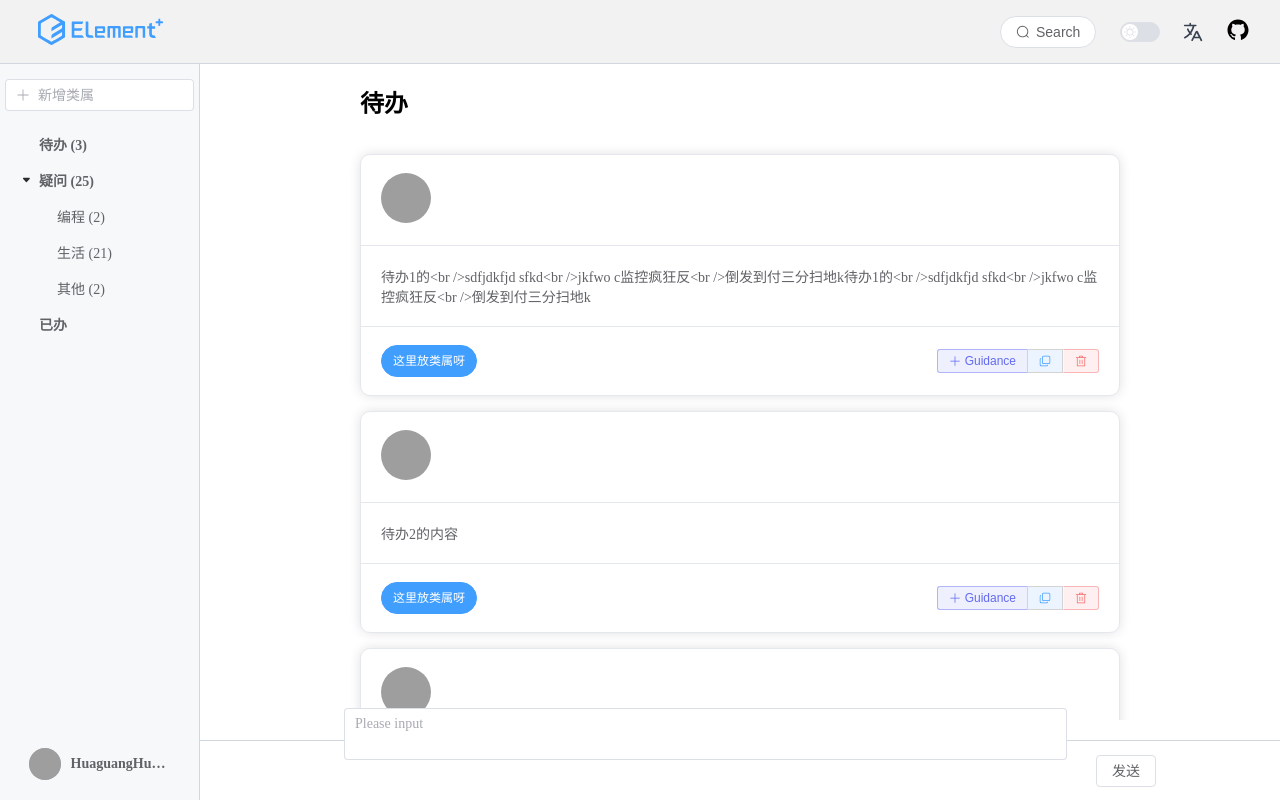
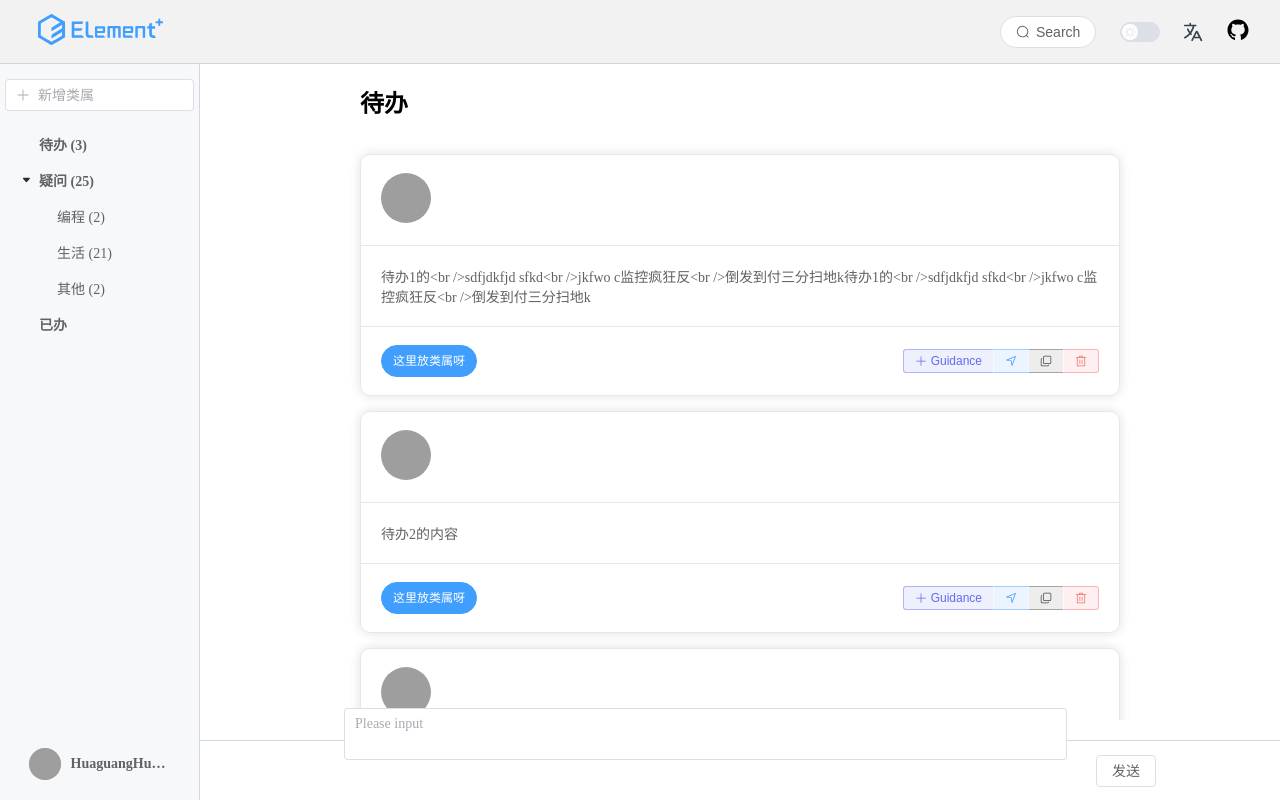
Before and after one commit to Huaguang-XinZhe/LingGuang_FE, a Vue app: page / in a window 1280 px wide. Built offline with nearby package versions, Linux system fonts and the light colour scheme; grey boxes are pictures that could not be loaded.

Commit message:
feat: ✨ 对接后端，实现输入更新相关交互

```diff
--- a/src/App.vue
+++ b/src/App.vue
@@ -36,7 +36,7 @@
 </template>
 
 <script lang="ts" setup>
-import MdInput2 from "@/components/bottom-input/MdInput2.vue";
+import MdInput2 from "@/components/bottom-input/MdInput.vue";
 import LeftAside from "@/components/left-aside/LeftAside.vue";
 import MainList from "@/components/main/MainList.vue";
 import MyHeader from "@/components/header/MyHeader.vue";
--- a/src/components/bottom-input/MdInput.vue
+++ b/src/components/bottom-input/MdInput.vue
@@ -1,15 +1,151 @@
+<!-- @format -->
+
+<template>
+  <el-row class="container">
+    <el-col :span="22" class="left-col">
+      <el-input
+        class="my-textarea"
+        v-model="textarea"
+        :autosize="{ minRows: 2, maxRows: 20 }"
+        type="textarea"
+        placeholder="Please input"
+        resize="none"
+        @keydown.ctrl.enter="handleInput"
+        v-loading
+        ref="myInput"
+      />
+    </el-col>
+    <el-col :span="2" class="right-col">
+      <el-button @click="handleInput">发送</el-button>
+    </el-col>
+  </el-row>
+</template>
+
 <script setup lang="ts">
-import { ref } from "vue";
+import { nextTick, ref, watch } from "vue";
+import axios from "axios";
+import { ElInput, ElMessage } from "element-plus";
+import { useListStore } from "@/stores/listStore";
+import { useScrollStore } from "@/stores/scrollStore";
+import { useItemStore } from "@/stores/itemStore";
+import { requestUpdateItem } from "@/useItemUpdater";
+
+type ClassifierType = "TRIE" | "REGEX" | "AI";
+
+interface ClassificationResult {
+  category: string;
+  matchResult: string;
+  classifier: ClassifierType;
+}
 
 const textarea = ref("");
+const myInput = ref<InstanceType<typeof ElInput>>();
+const listStore = useListStore();
+const scrollStore = useScrollStore();
+const itemStore = useItemStore();
+
+// 监听 itemStore 中的 item，如果不为 null（已经被设置），就填充到输入框中
+watch(
+  () => itemStore.item,
+  (newValue) => {
+    console.log("监视到 item 变化");
+    if (!newValue) return; // 为 null 直接返回
+    textarea.value = newValue.content;
+    // 输入框聚焦
+    nextTick(() => {
+      myInput.value?.focus();
+    });
+  },
+);
+
+/**
+ * 请求新增项（与后端交互，插入数据）
+ */
+function requestAddItem() {
+  axios
+    .post("http://localhost:8080/inputs", textarea.value, {
+      headers: {
+        "Content-Type": "text/plain",
+      },
+    })
+    .then((response) => {
+      // 成功回调
+      console.log("axios then 响应", response.data);
+      // data 拿到的是 Result，data.data 才是 ClassificationResult
+      const result: ClassificationResult | null = response.data.data;
+      console.log("result", result);
+      if (result == null) {
+        ElMessage.info("未能类属");
+      } else {
+        ElMessage.success(`类属于：${result.category}`);
+      }
+    })
+    .catch((reason) => {
+      // 失败回调
+      // console.log("axios catch 问题：", reason.message);
+      ElMessage.error(reason.message);
+    });
+}
+
+function addItem() {
+  // 数据库新增项
+  requestAddItem();
+  // 列表新增项
+  listStore.addToList({
+    id: 5,
+    content: textarea.value,
+  });
+}
+
+function updateItem() {
+  // 数据库更新项
+  requestUpdateItem(itemStore.item.id, textarea.value);
+  // 列表更新项
+  listStore.updateItem(itemStore.item, textarea.value);
+}
+
+function handleInput() {
+  // 不为 null 就说明点击了填充到输入框的按钮（默认为 null，以此来区分是新增项还是更新项）
+  if (itemStore.item) {
+    updateItem();
+  } else {
+    addItem();
+    // 下次模板重新渲染的时候再执行滚动，要不然只会到当前列表的底部，而不会到新增项后的列表的底部
+    nextTick(() => {
+      // 滚动到列表底部
+      scrollStore.scrollToBottom();
+    });
+  }
+  // 清空输入框
+  textarea.value = "";
+  // 重置，清为 null
+  itemStore.reset();
+}
 </script>
 
-<template>
-  <el-input
-    v-model="textarea"
-    :autosize="{ minRows: 2, maxRows: 4 }"
-    type="textarea"
-    placeholder="Please input"
-  />
-</template>
-<style scoped></style>
+<style scoped>
+/* 尽可能用自己的类吧，这样控制多些 */
+.container {
+  width: 80%;
+  height: 100%;
+  margin: 0 auto;
+}
+.left-col {
+  position: relative;
+}
+.right-col {
+  text-align: right; /* 水平居右 */
+  margin: auto 0; /* 垂直居中 */
+}
+.my-textarea {
+  width: 100%;
+  position: absolute; /* 使用绝对定位固定底部 */
+  bottom: 20px;
+  box-sizing: border-box; /* 必须加这个，要不然左右 padding 无效，实际会维持宽度往右推 */
+  padding: 0 20px;
+}
+/* 直接写 textarea 控制不了底层的样式 */
+/* textarea {
+  padding: 50px 0;
+} */
+</style>
--- a/src/components/main/MainItem.vue
+++ b/src/components/main/MainItem.vue
@@ -5,15 +5,20 @@
     <template #header>
       <PreviewImages />
     </template>
-    <el-text class="text" contenteditable>
-      {{ content }}
+    <el-text
+      class="text"
+      contenteditable
+      @blur="handleBlur"
+      @keydown.ctrl.enter="handleCtrlEnter"
+    >
+      {{ item.content }}
     </el-text>
     <template #footer>
       <el-row justify="space-between" align="middle">
         <el-tag class="tag" round size="large" effect="dark" contenteditable
           >这里放类属呀</el-tag
         >
-        <OperationButtons />
+        <OperationButtons @trigger-fill-input="setItemToPinia" />
       </el-row>
     </template>
   </el-card>
@@ -22,26 +27,25 @@
 <script setup lang="ts">
 import PreviewImages from "@/components/main/PreviewImages.vue";
 import OperationButtons from "@/components/main/OperationButtons.vue";
-// 接收 content
-defineProps({
-  content: String,
+import type { ListItem } from "@/types";
+import type { PropType } from "vue";
+import { useListStore } from "@/stores/listStore";
+import { useItemStore } from "@/stores/itemStore";
+import { requestUpdateItem } from "@/useItemUpdater";
+
+// defineProps({
+//   item: Object as PropType<ListItem>, // 这种写法在模板中应用的时候，item 有可能是 undefined
+// });
+
+const props = defineProps({
+  item: {
+    type: Object as PropType<ListItem>,
+    required: true, // 加个 required 就不会是 undefined 了
+  },
 });
 
-function handleDragStart(e: DragEvent) {
-  //   // console.log(e);
-  //   const draggingElement = e.target as HTMLElement;
-  //
-  //   // 改变拖拽元素的大小（不能这样改，这会直接改变原拖拽元素的大小）
-  //   // draggingElement.style.width = "100px";
-  //   // draggingElement.style.height = "100px";
-  //
-  //   // 改变拖拽 ghost 的大小
-  //   const ghostElement = draggingElement.cloneNode(true) as HTMLElement;
-  //   ghostElement.style.width = "100px";
-  //   ghostElement.style.height = "20px";
-  //   document.body.appendChild(ghostElement);
-  //   e.dataTransfer?.setDragImage(ghostElement, 0, 0);
-}
+const listStore = useListStore();
+const itemStore = useItemStore();
 
 function handleDragEnd(e: DragEvent) {
   // 相对于视口的位置
@@ -54,6 +58,33 @@ function handleDragEnd(e: DragEvent) {
   // const elements = document.elementsFromPoint(x, y);
   // console.log(elements);
 }
+
+function handleCtrlEnter(e: KeyboardEvent) {
+  // console.log(e);
+  const span = e.target as HTMLSpanElement;
+  // 让这个 span 失去焦点
+  span.blur();
+  // updateItem(span.innerText); // 这里无需再处理了，blur 事件会处理
+}
+
+function handleBlur(e: FocusEvent) {
+  // lastContent 不会发生变化
+  // console.log(lastContent);
+  const target = e.target as HTMLSpanElement;
+  const text = target.innerText;
+  // console.log(e, target, text);
+  // 相同就返回，不同就更新列表中的数据
+  const item = props.item;
+  if (item.content === text) return;
+  listStore.updateItem(item, text);
+  // console.log(listStore.list);
+  requestUpdateItem(item.id, text);
+}
+
+// 点击按钮组的填充按钮会触发这个方法，进而将当前数据设置到 Pinia
+function setItemToPinia() {
+  itemStore.setItem(props.item);
+}
 </script>
 
 <style scoped>
@@ -61,6 +92,7 @@ function handleDragEnd(e: DragEvent) {
   margin: 15px 20px;
   border-radius: 10px;
   user-select: none;
+  min-width: 500px;
 }
 .tag:focus {
   outline: none;
--- a/src/components/main/MainList.vue
+++ b/src/components/main/MainList.vue
@@ -5,11 +5,7 @@
   <div class="container">
     <h2 contenteditable>{{ title }}</h2>
     <el-scrollbar class="scroll-container" ref="scrollContainer">
-      <MainItem
-        v-for="input in inputs"
-        :key="input.id"
-        :content="input.content"
-      />
+      <MainItem v-for="input in inputs" :key="input.id" :item="input" />
       <!--      <Test />-->
     </el-scrollbar>
   </div>
@@ -29,6 +25,7 @@ defineProps({
 
 // 定义非响应式的数据（数组，里边是一个个对象）
 const listStore = useListStore();
+// 这里获取的 inputs 是非响应式数据
 const inputs = listStore.list;
 const scrollContainer = ref<ScrollIns>();
 const scrollStore = useScrollStore();
--- a/src/components/main/OperationButtons.vue
+++ b/src/components/main/OperationButtons.vue
@@ -5,23 +5,32 @@
         >Guidance</el-button
       >
     </el-tooltip>
+    <el-tooltip content="填充到输入框" effect="light">
+      <el-button
+        type="primary"
+        :icon="Position"
+        plain
+        @click="triggerFillInput"
+      />
+    </el-tooltip>
     <el-button
       :icon="CopyDocument"
       type="primary"
       plain
-      class="copy-button"
+      color="#4a4a4a"
     ></el-button>
     <el-button type="danger" :icon="Delete" plain />
   </el-button-group>
 </template>
 
 <script setup lang="ts">
-import { CopyDocument, Delete, Plus } from "@element-plus/icons-vue";
+import { CopyDocument, Delete, Plus, Position } from "@element-plus/icons-vue";
+
+const emits = defineEmits(["trigger-fill-input"]);
+
+function triggerFillInput() {
+  emits("trigger-fill-input");
+}
 </script>
 
-<style scoped>
-.copy-button {
-  border: 1px solid lightgray !important;
-  margin: 0 !important;
-}
-</style>
+<style scoped></style>
--- /dev/null
+++ b/src/stores/itemStore.ts
@@ -0,0 +1,16 @@
+import { defineStore } from "pinia";
+import type { ListItem } from "@/types";
+
+export const useItemStore = defineStore("item", {
+  state: () => ({
+    item: null as ListItem | null,
+  }),
+  actions: {
+    setItem(item: ListItem) {
+      this.item = item;
+    },
+    reset() {
+      this.item = null;
+    },
+  },
+});
--- a/src/stores/listStore.ts
+++ b/src/stores/listStore.ts
@@ -1,9 +1,5 @@
 import { defineStore } from "pinia";
-
-interface ListItem {
-  id: number;
-  content: string;
-}
+import type { ListItem } from "@/types";
 
 export const useListStore = defineStore("list", {
   state: () => ({
@@ -39,5 +35,15 @@ export const useListStore = defineStore("list", {
     addToList(item: ListItem) {
       this.list.push(item);
     },
+    // 更新某个 item 的数据
+    updateItem(itemObj: ListItem, newContent: string) {
+      // 找到需要更新的对象的位置（索引）
+      const index = this.list.findIndex((item) => item.id === itemObj.id);
+      // 根据索引替换数组中的元素（对象）
+      this.list.splice(index, 1, {
+        ...itemObj,
+        content: newContent, // content 属性替换为新的内容
+      });
+    },
   },
 });
--- /dev/null
+++ b/src/useItemUpdater.ts
@@ -0,0 +1,27 @@
+// 请求后端更新数据库
+import axios from "axios";
+import { ElMessage } from "element-plus";
+import type { Result } from "@/types";
+
+export function requestUpdateItem(id: number, content: string) {
+  axios
+    .patch(`http://localhost:8080/inputs/${id}`, content, {
+      headers: {
+        "Content-Type": "text/plain",
+      },
+    })
+    .then((response) => {
+      console.log(response.data);
+      const result: Result = response.data;
+      if (result.code === 1) {
+        ElMessage.success("更新成功");
+        // todo: 如果有新类属的话也要更新类属
+      } else {
+        ElMessage.error(`更新失败：${result.msg}`);
+      }
+    })
+    .catch((reason) => {
+      console.log(reason.message);
+      ElMessage.error(`更新失败：${reason.message}`);
+    });
+}
```
Also changed, not shown: src/components/bottom-input/MdInput2.vue (deleted, +0 -106 lines), src/test/TestInput.vue (added, +15 -0 lines), src/types.ts (+11 -0 lines).
